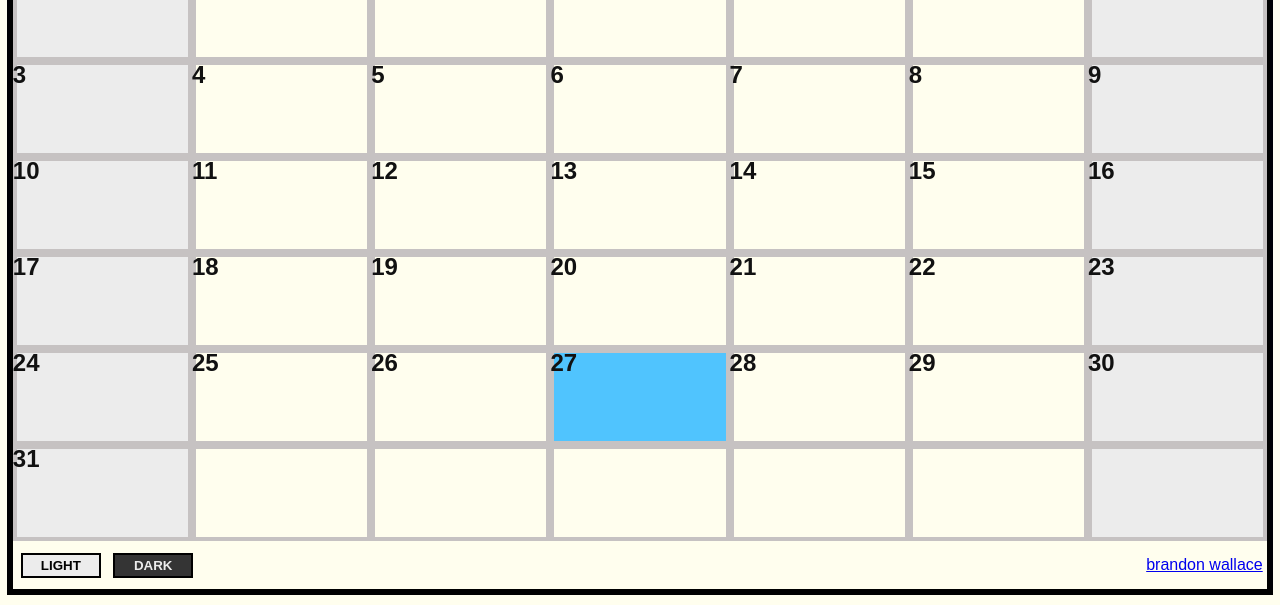
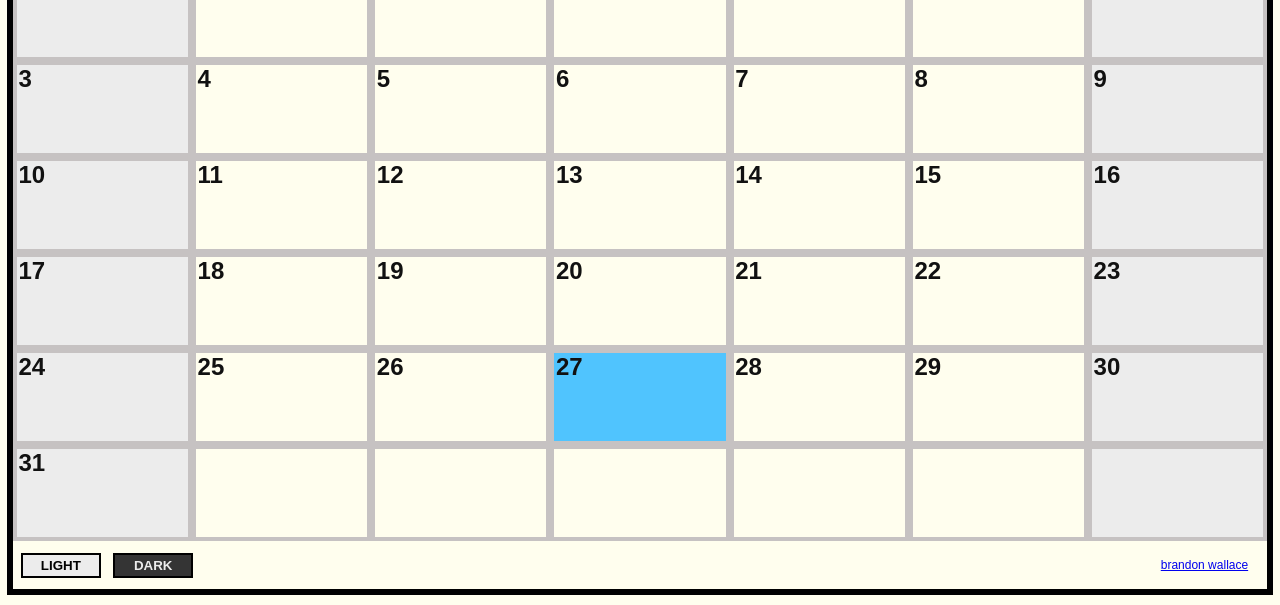
Before and after one commit to brandon-wallace/javascript-calendar, a plain HTML site: page index.html in a window 1280 px wide. Shown: the part 203-808 px from the top of the page. Drawn offline with Linux system fonts and the light colour scheme.

Commit message:
Add spacing
The numbers were touching the borders.
I added p tags to each number and a bit of padding to move them
away from the edge.

```diff
--- a/css/style.css
+++ b/css/style.css
@@ -150,13 +150,19 @@ li {
 .day {
     width: 15%;
     height: 100%;
-    font-weight: bold;
     font-size: 24px;
     font-size: 1.5rem;
+    font-weight: bold;
+    padding: .25rem .35rem;
+    box-sizing: border-box;
     box-shadow: inset 4px 4px #C6C2C2,
                 inset 4px -4px #C6C2C2,
                 inset -4px 4px #C6C2C2,
                 inset -4px -4px #C6C2C2;
+}
+
+.day p {
+    margin: 0;
 }
 
 .weekend {
@@ -183,6 +189,7 @@ li {
 
 .theme-link {
     margin: 0;
+    font-size: .75rem;
 }
 
 .theme-button {
--- a/index.html
+++ b/index.html
@@ -42,58 +42,58 @@
         <div class="calendar-body">
 
           <div class="week-row">
-            <div class="day sun weekend"></div>
-            <div class="day mon"></div>
-            <div class="day tue"></div>
-            <div class="day wed"></div>
-            <div class="day thu"></div>
-            <div class="day fri"></div>
-            <div class="day sat weekend"></div>
+            <div class="day sun weekend"><p></p></div>
+            <div class="day mon"><p></p></div>
+            <div class="day tue"><p></p></div>
+            <div class="day wed"><p></p></div>
+            <div class="day thu"><p></p></div>
+            <div class="day fri"><p></p></div>
+            <div class="day sat weekend"><p></p></div>
           </div>
           <div class="week-row">
-            <div class="day sun weekend"></div>
-            <div class="day mon"></div>
-            <div class="day tue"></div>
-            <div class="day wed"></div>
-            <div class="day thu"></div>
-            <div class="day fri"></div>
-            <div class="day sat weekend"></div>
+            <div class="day sun weekend"><p></p></div>
+            <div class="day mon"><p></p></div>
+            <div class="day tue"><p></p></div>
+            <div class="day wed"><p></p></div>
+            <div class="day thu"><p></p></div>
+            <div class="day fri"><p></p></div>
+            <div class="day sat weekend"><p></p></div>
           </div>
           <div class="week-row">
-            <div class="day sun weekend"></div>
-            <div class="day mon"></div>
-            <div class="day tue"></div>
-            <div class="day wed"></div>
-            <div class="day thu"></div>
-            <div class="day fri"></div>
-            <div class="day sat weekend"></div>
+            <div class="day sun weekend"><p></p></div>
+            <div class="day mon"><p></p></div>
+            <div class="day tue"><p></p></div>
+            <div class="day wed"><p></p></div>
+            <div class="day thu"><p></p></div>
+            <div class="day fri"><p></p></div>
+            <div class="day sat weekend"><p></p></div>
           </div>
           <div class="week-row">
-            <div class="day sun weekend"></div>
-            <div class="day mon"></div>
-            <div class="day tue"></div>
-            <div class="day wed"></div>
-            <div class="day thu"></div>
-            <div class="day fri"></div>
-            <div class="day sat weekend"></div>
+            <div class="day sun weekend"><p></p></div>
+            <div class="day mon"><p></p></div>
+            <div class="day tue"><p></p></div>
+            <div class="day wed"><p></p></div>
+            <div class="day thu"><p></p></div>
+            <div class="day fri"><p></p></div>
+            <div class="day sat weekend"><p></p></div>
           </div>
           <div class="week-row">
-            <div class="day sun weekend"></div>
-            <div class="day mon"></div>
-            <div class="day tue"></div>
-            <div class="day wed"></div>
-            <div class="day thu"></div>
-            <div class="day fri"></div>
-            <div class="day sat weekend"></div>
+            <div class="day sun weekend"><p></p></div>
+            <div class="day mon"><p></p></div>
+            <div class="day tue"><p></p></div>
+            <div class="day wed"><p></p></div>
+            <div class="day thu"><p></p></div>
+            <div class="day fri"><p></p></div>
+            <div class="day sat weekend"><p></p></div>
           </div>
           <div class="week-row">
-            <div class="day sun weekend"></div>
-            <div class="day mon"></div>
-            <div class="day tue"></div>
-            <div class="day wed"></div>
-            <div class="day thu"></div>
-            <div class="day fri"></div>
-            <div class="day sat weekend"></div>
+            <div class="day sun weekend"><p></p></div>
+            <div class="day mon"><p></p></div>
+            <div class="day tue"><p></p></div>
+            <div class="day wed"><p></p></div>
+            <div class="day thu"><p></p></div>
+            <div class="day fri"><p></p></div>
+            <div class="day sat weekend"><p></p></div>
           </div>
 
           <div class="theme">
--- a/js/script.js
+++ b/js/script.js
@@ -24,9 +24,9 @@ const highlightTodaysDate = () => {
 
 
 (() => {
-    let num = -Math.abs(5);
-    let blank = startOfMonth2019[month];
-    let days = [...document.querySelectorAll('.day')];
+    let num = -Math.abs(startOfMonth2019[month]);
+    // let blank = startOfMonth2019[month];
+    let days = [...document.querySelectorAll('.day p')];
     days = days.map(e => {
         num += 1;
         if (num > 0 && num < daysInMonth[month]+1) {
```
